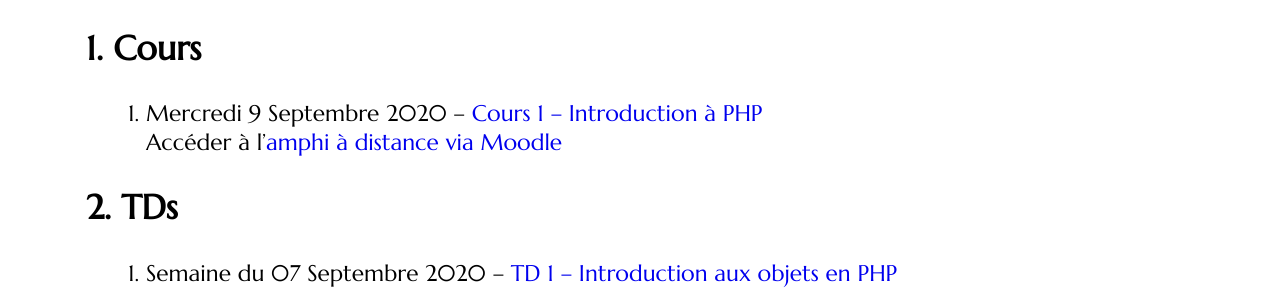
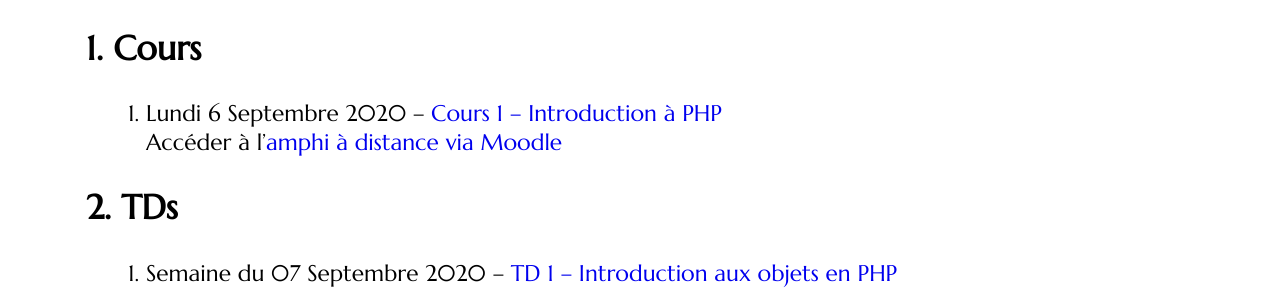
Before and after one commit to romainlebreton/R3.01-DeveloppementWeb, a Jekyll site: the page built from index.md, in a window 1280 px wide. Shown: the part 255-546 px from the top of the page. Built offline with Jekyll 4.4.1, drawn with Linux system fonts in a browser that asks for light colours; some web fonts are replaced.

Commit message:
Update index.md

```diff
--- a/index.md
+++ b/index.md
@@ -10,7 +10,7 @@ Cours à l'IUT de Montpellier - 2ème année
 
 ## Cours
 
-1. Mercredi 9 Septembre 2020 -- [Cours 1 -- Introduction à PHP](classes/class1.html)
+1. Lundi 6 Septembre 2020 -- [Cours 1 -- Introduction à PHP](classes/class1.html)
    Accéder à l'[amphi à distance via Moodle](https://moodle.umontpellier.fr/mod/bigbluebuttonbn/view.php?id=291203)
    <!-- et à son enregistrement -->
 
```
